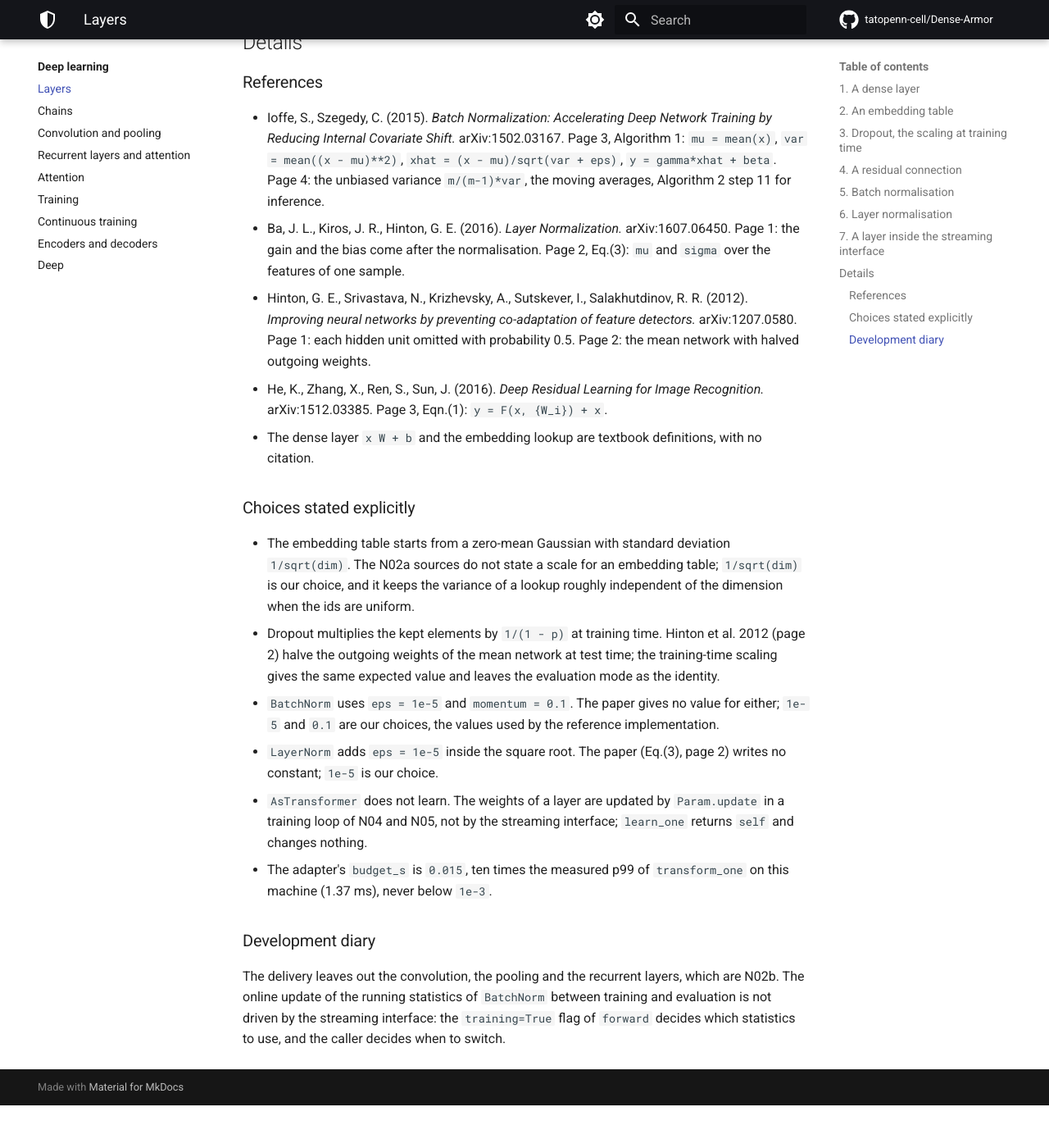
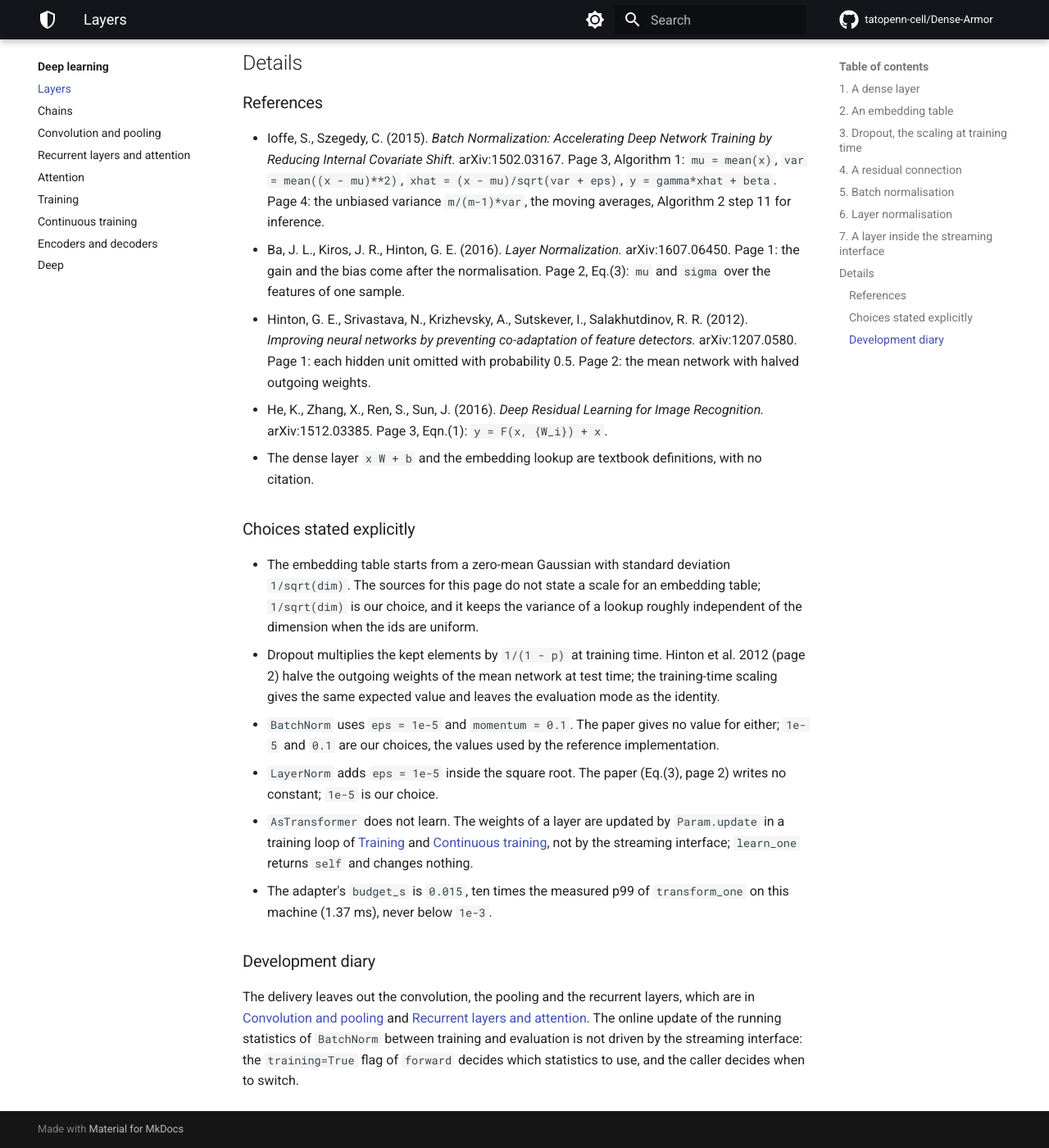
Before and after one commit to tatopenn-cell/Dense-Armor, an MkDocs documentation site: the page built from docs/neural/layers.md, in a window 1280 px wide and 1400 px high, scrolled down 4427 px. Shown: the whole window at 82% size. Built offline with MkDocs 1.6.1 and Material for MkDocs 9.7.7, drawn with Linux system fonts in a browser that asks for light colours; comment, search, counter and statistics services are not loaded; before the commit the page ends 5775 px from its top, so only the background shows below that; some of the changed text lies outside the part shown.

```diff
--- a/docs/neural/layers.md
+++ b/docs/neural/layers.md
@@ -172,13 +172,13 @@ The first histogram is the raw feature, skewed; the second is the same feature a
 
 ### Choices stated explicitly
 
-- The embedding table starts from a zero-mean Gaussian with standard deviation `1/sqrt(dim)`. The N02a sources do not state a scale for an embedding table; `1/sqrt(dim)` is our choice, and it keeps the variance of a lookup roughly independent of the dimension when the ids are uniform.
+- The embedding table starts from a zero-mean Gaussian with standard deviation `1/sqrt(dim)`. The sources for this page do not state a scale for an embedding table; `1/sqrt(dim)` is our choice, and it keeps the variance of a lookup roughly independent of the dimension when the ids are uniform.
 - Dropout multiplies the kept elements by `1/(1 - p)` at training time. Hinton et al. 2012 (page 2) halve the outgoing weights of the mean network at test time; the training-time scaling gives the same expected value and leaves the evaluation mode as the identity.
 - `BatchNorm` uses `eps = 1e-5` and `momentum = 0.1`. The paper gives no value for either; `1e-5` and `0.1` are our choices, the values used by the reference implementation.
 - `LayerNorm` adds `eps = 1e-5` inside the square root. The paper (Eq.(3), page 2) writes no constant; `1e-5` is our choice.
-- `AsTransformer` does not learn. The weights of a layer are updated by `Param.update` in a training loop of N04 and N05, not by the streaming interface; `learn_one` returns `self` and changes nothing.
+- `AsTransformer` does not learn. The weights of a layer are updated by `Param.update` in a training loop of [Training](training.md) and [Continuous training](continuous.md), not by the streaming interface; `learn_one` returns `self` and changes nothing.
 - The adapter's `budget_s` is `0.015`, ten times the measured p99 of `transform_one` on this machine (1.37 ms), never below `1e-3`.
 
 ### Development diary
 
-The delivery leaves out the convolution, the pooling and the recurrent layers, which are N02b. The online update of the running statistics of `BatchNorm` between training and evaluation is not driven by the streaming interface: the `training=True` flag of `forward` decides which statistics to use, and the caller decides when to switch.
+The delivery leaves out the convolution, the pooling and the recurrent layers, which are in [Convolution and pooling](vision_layers.md) and [Recurrent layers and attention](sequence_layers.md). The online update of the running statistics of `BatchNorm` between training and evaluation is not driven by the streaming interface: the `training=True` flag of `forward` decides which statistics to use, and the caller decides when to switch.
```
Also changed, not shown: other parts of docs/neural/layers.md (+1 -1 lines), docs/neural/chains.md (+1 -1 lines), docs/neural/training.md (+1 -1 lines).
